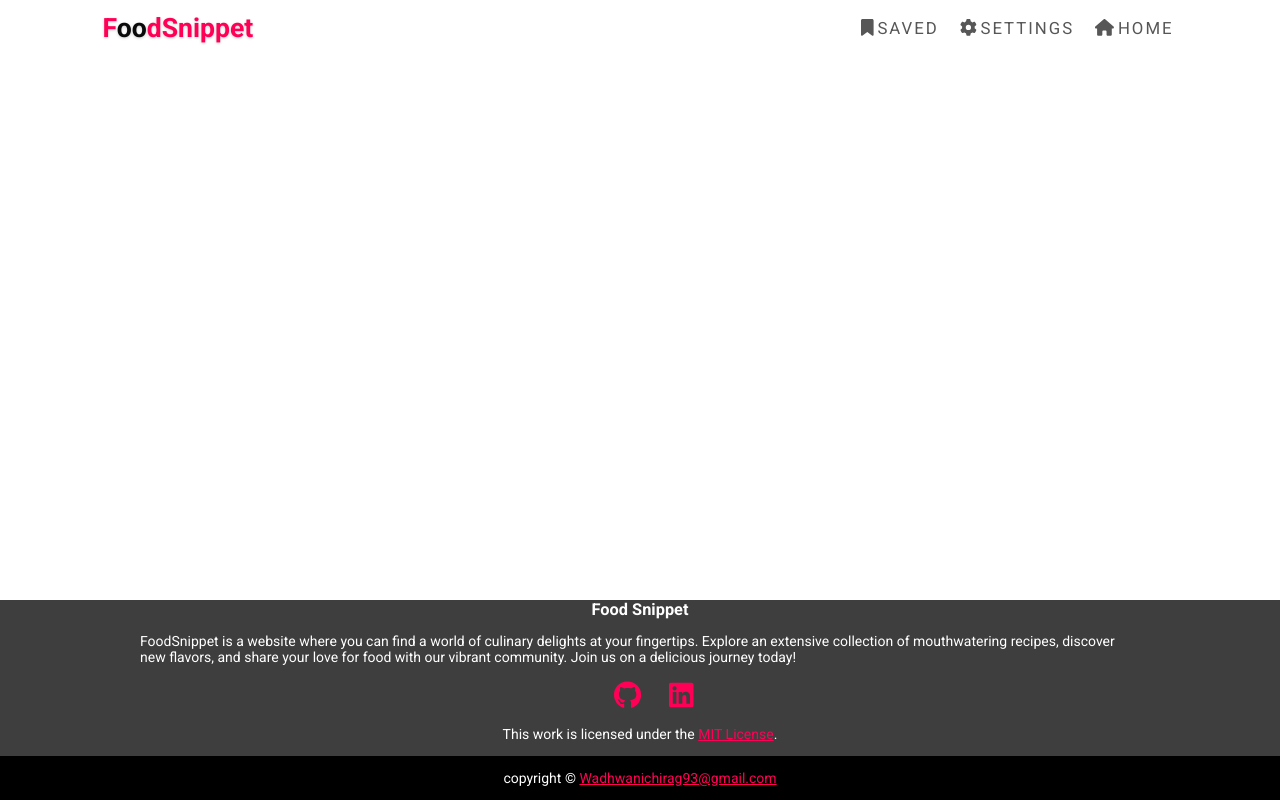
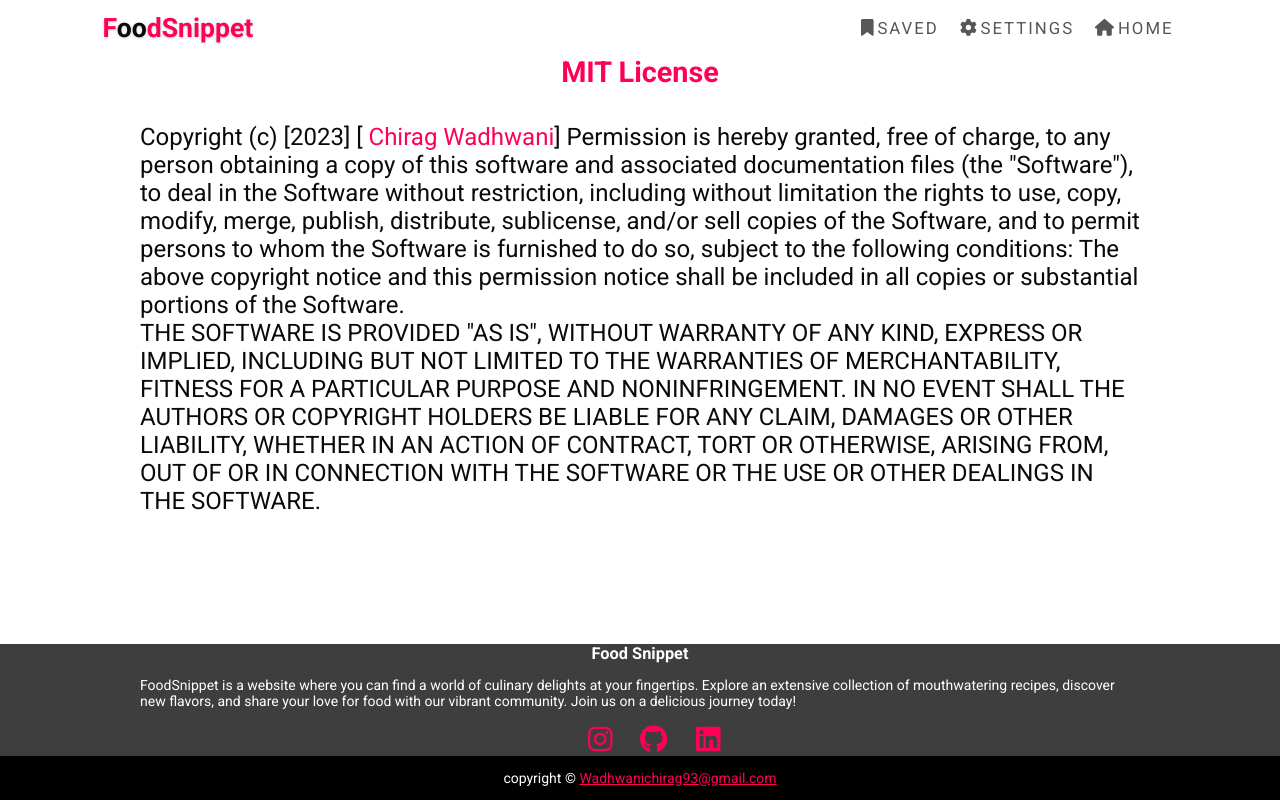
Before and after one commit to ChiragWadhwani05/Food_Snippet_React, a React (Create React App) app: page /LICENSE in a window 1280 px wide. Built offline with nearby package versions, Linux system fonts and the light colour scheme; a web font is replaced by a local one.

Commit message:
feat: License Page

```diff
--- a/src/App.jsx
+++ b/src/App.jsx
@@ -6,6 +6,7 @@ import Navbar from './components/navbar/Navbar.jsx';
 import Settings from './settingspage/Settings.jsx';
 import Footer from './footer/Footer.jsx';
 import Welcome from './welcomepage/Welcome.jsx';
+import License from './License/License.jsx';
 import Recipe from './components/recipe/Recipe.jsx';
 import SavedRecipes from './SavedRecipes/SavedRecipes.jsx';
 
@@ -57,7 +58,7 @@ function App() {
           <Route path="/recipe" element={<Recipe />} />
           <Route path="/settings" element={<Settings />} />
           <Route path="/saved" element={<SavedRecipes />} />
-          {/* <Route path="/liked-recipes" element={<LikedRecipes />} /> */}
+          <Route path="/LICENSE" element={<License />} />
         </Routes>
       </main>
       <Footer />
--- /dev/null
+++ b/src/License/License.jsx
@@ -0,0 +1,34 @@
+import React from 'react';
+import { Link } from 'react-router-dom';
+import './license.css';
+function License() {
+  return (
+    <div className="license-page">
+      <h1 className="license-text">MIT License</h1>
+      <p>
+        Copyright (c) [2023] [{' '}
+        <Link to="https://www.github.com" target="_blank" id="license-links">
+          Chirag Wadhwani
+        </Link>
+        ] Permission is hereby granted, free of charge, to any person obtaining
+        a copy of this software and associated documentation files (the
+        "Software"), to deal in the Software without restriction, including
+        without limitation the rights to use, copy, modify, merge, publish,
+        distribute, sublicense, and/or sell copies of the Software, and to
+        permit persons to whom the Software is furnished to do so, subject to
+        the following conditions: The above copyright notice and this permission
+        notice shall be included in all copies or substantial portions of the
+        Software.
+        <br /> THE SOFTWARE IS PROVIDED "AS IS", WITHOUT WARRANTY OF ANY KIND,
+        EXPRESS OR IMPLIED, INCLUDING BUT NOT LIMITED TO THE WARRANTIES OF
+        MERCHANTABILITY, FITNESS FOR A PARTICULAR PURPOSE AND NONINFRINGEMENT.
+        IN NO EVENT SHALL THE AUTHORS OR COPYRIGHT HOLDERS BE LIABLE FOR ANY
+        CLAIM, DAMAGES OR OTHER LIABILITY, WHETHER IN AN ACTION OF CONTRACT,
+        TORT OR OTHERWISE, ARISING FROM, OUT OF OR IN CONNECTION WITH THE
+        SOFTWARE OR THE USE OR OTHER DEALINGS IN THE SOFTWARE.
+      </p>
+    </div>
+  );
+}
+
+export default License;
--- /dev/null
+++ b/src/License/license.css
@@ -0,0 +1,15 @@
+.license-page {
+  color: var(--text-color);
+  font-size: x-large;
+  display: flex;
+  flex-direction: column;
+  align-items: center;
+}
+.license-text {
+  color: var(--primary-color);
+  font-size: larger;
+}
+#license-links {
+  text-decoration: none;
+  color: var(--primary-color);
+}
--- a/src/footer/Footer.jsx
+++ b/src/footer/Footer.jsx
@@ -22,7 +22,7 @@ function footer() {
             today!
           </p>
           <div className="socials">
-            {/* <Link
+            <Link
               to="https://www.instagram.com"
               target="_blank"
               rel="noopener noreferrer"
@@ -30,7 +30,7 @@ function footer() {
               id="footer-link"
             >
               <FontAwesomeIcon icon={faInstagram} />
-            </Link> */}
+            </Link>
             <Link
               to="https://github.com/ChiragWadhwani05"
               target="_blank"
@@ -59,6 +59,7 @@ function footer() {
               <FontAwesomeIcon icon={faFacebook} />
             </Link> */}
           </div>
+          {window.location.pathname !== '/LICENSE' ? (
             <p>
               This work is licensed under the{' '}
               <a
@@ -71,6 +72,7 @@ function footer() {
               </a>
               .
             </p>
+          ) : null}
         </div>
         <div className="footer-bottom">
           <p>
```
Lines whose indentation alone changed are shown as unchanged.
